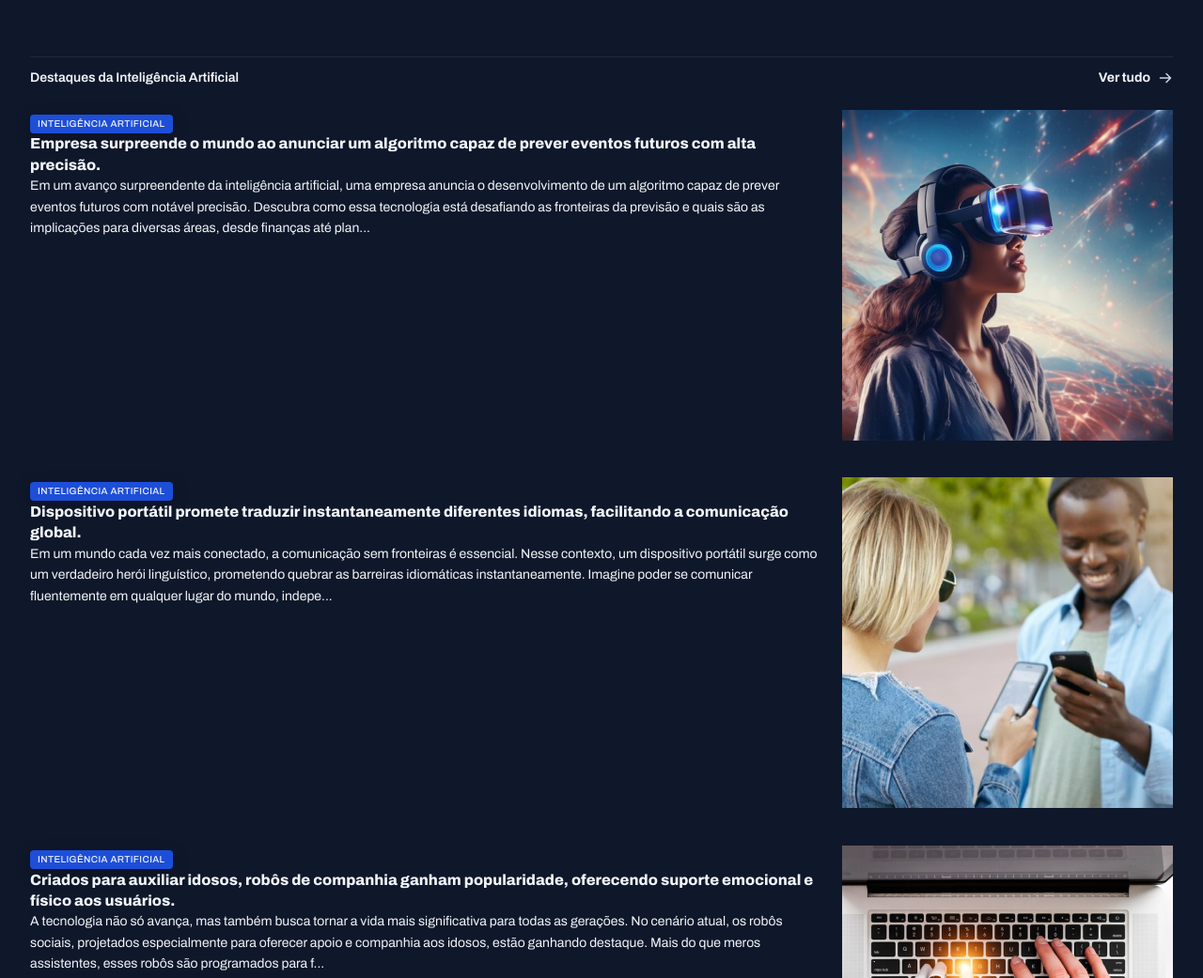
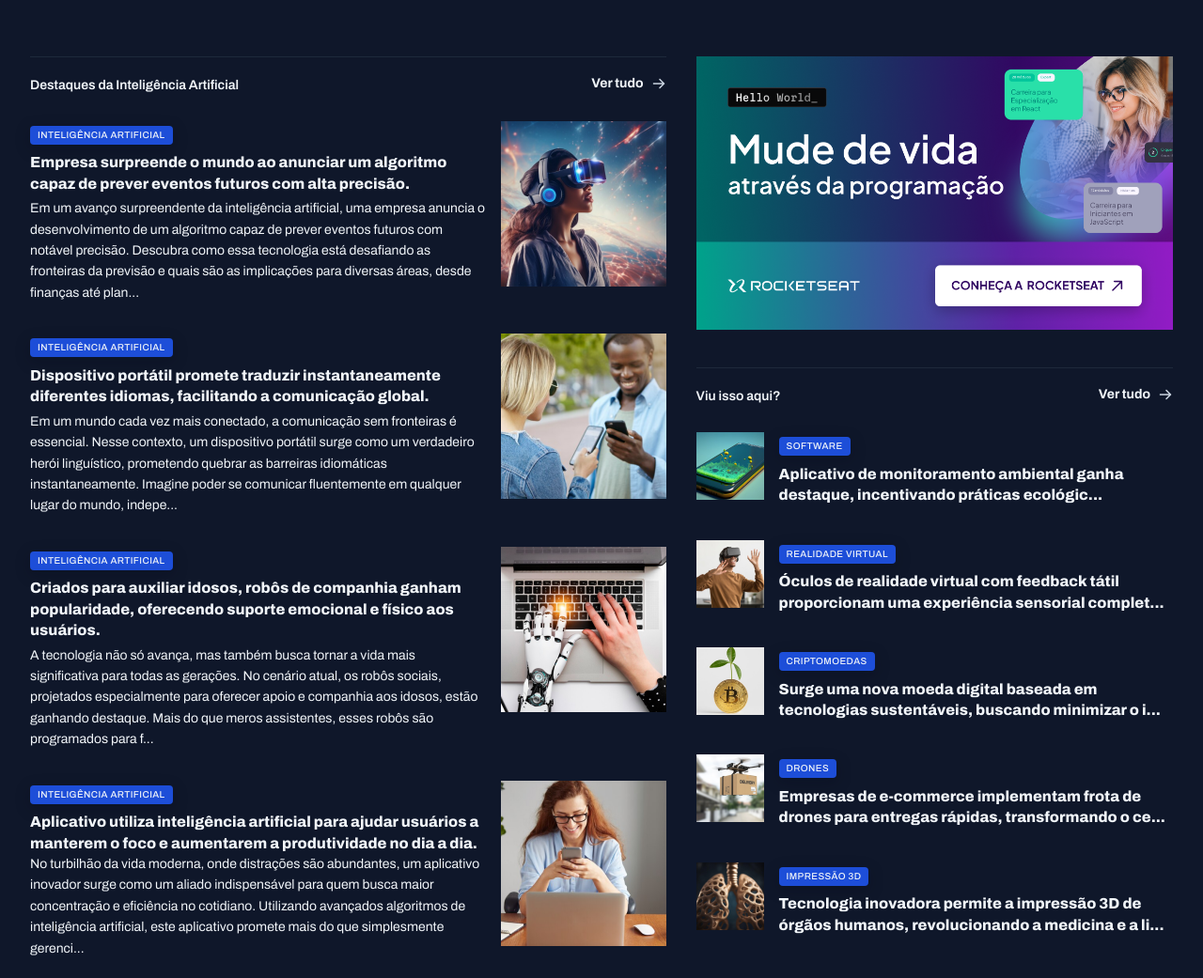
Before and after one commit to BrazDv/Portal-de-Noticias, a plain HTML site: page index.html in a window 1280 px wide. Shown: the part 1020-2061 px from the top of the page at 94% size. Drawn offline with Linux system fonts and the light colour scheme.

Commit message:
Estilizando as ultimas seções.

```diff
--- a/index.html
+++ b/index.html
@@ -197,7 +197,7 @@
         </article>
       </div>
     </section>
-    <div>
+    <aside>
       <div id="ads">
         <img src="/assets/Ads.png" alt="">
       </div>
@@ -220,7 +220,7 @@
               <div>
                 <span class="content-tag">Software</span>
                 <h3 class="text-xl">
-                  Aplicativo de monitoramento ambiental ganha destaque, incentivando práticas ecológicas e prom...
+                  Aplicativo de monitoramento ambiental ganha destaque, incentivando práticas ecológic...
                 </h3>
               </div>
             </article>
@@ -271,7 +271,7 @@
           </div>
         </section>
       </section>
-    </div>
+    </aside>
   </main>
 </body>
 </html>
--- a/styles/global.css
+++ b/styles/global.css
@@ -46,8 +46,16 @@ h1, h2, h3 {
   margin-inline: auto;
 }
 main {
-  margin-top: 40px;
-  gap: 80px;
+  margin-block: 40px;
+  row-gap: 80px;
+  column-gap: 32px;
+
+  grid-template-columns: 2fr 1.5fr;
+
+  grid-template-areas:
+  "featured featured"
+  "weekly weekly"
+  "ai aside";
 }
 .content-tag {
   display: inline-block;
--- a/styles/sections.css
+++ b/styles/sections.css
@@ -19,6 +19,7 @@ section header {
 }
 
 #featured {
+  grid-area: featured;
   img {
     height: 100%;
     object-fit: cover;
@@ -57,6 +58,7 @@ section header {
 }
 
 #weekly {
+  grid-area: weekly;
   &>div {
     grid-template-columns: repeat(4, 292px);
   }
@@ -77,3 +79,29 @@ section header {
     }
   }
 }
+#ai {
+  grid-area: ai;
+  img{
+    width: 176px;
+    aspect-ratio: 1/1;
+    object-fit: cover;
+  }
+  h3 {
+    margin-block: 8px 4px;
+
+  }
+}
+aside {
+  grid-area: aside;
+}
+#more {
+  margin-top: 32px;
+  h3{
+    margin-top: 8px;
+  }
+  img{
+    width: 72px;
+    aspect-ratio: 1/1;
+    object-fit: cover;
+  }
+}
```
